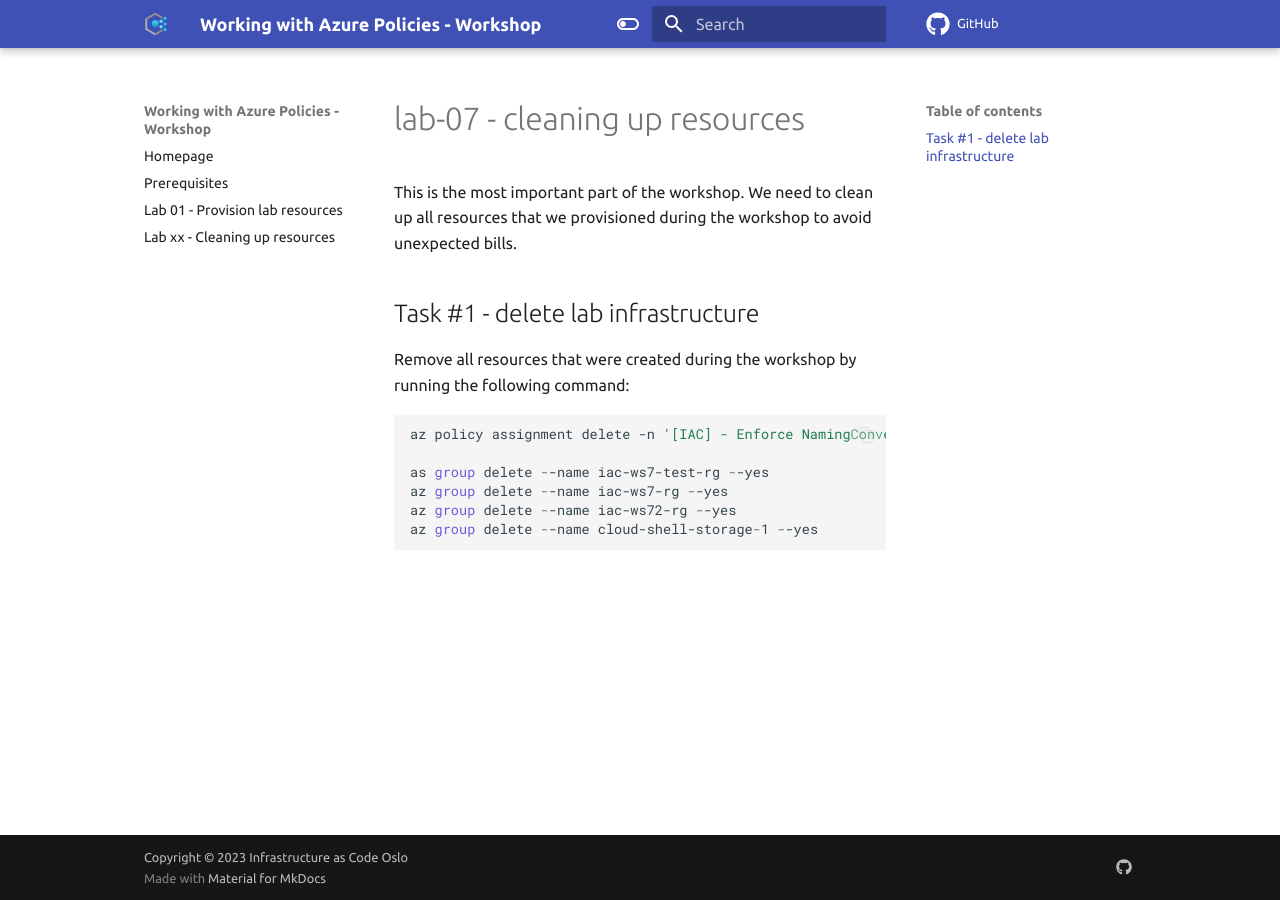
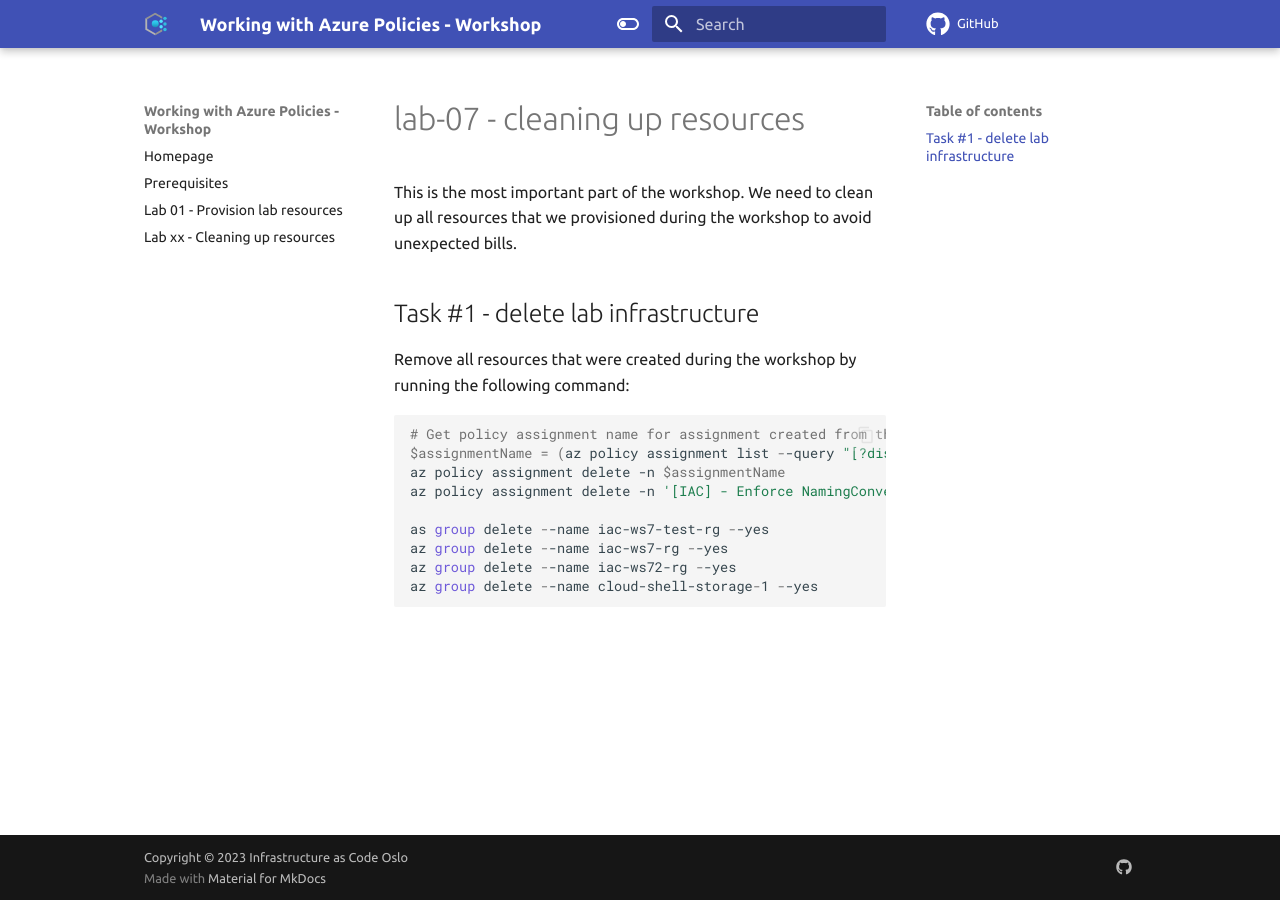
Before and after one commit to Infrastructure-AsCode/azure-policy-101, an MkDocs documentation site: the page built from docs/labs/lab-07/index.md, in a window 1280 px wide. Built offline with MkDocs 1.6.1 and Material for MkDocs 9.7.7, drawn with Linux system fonts in a browser that asks for light colours; comment, search, counter and statistics services are not loaded.

Commit message:
lab-02 - WIP

````diff
--- a/docs/labs/lab-07/index.md
+++ b/docs/labs/lab-07/index.md
@@ -7,6 +7,9 @@ This is the most important part of the workshop. We need to clean up all resourc
 Remove all resources that were created during the workshop by running the following command:
 
 ```powershell
+# Get policy assignment name for assignment created from the portal
+$assignmentName = (az policy assignment list --query "[?displayName=='[IAC] - Require a IAC-Department tag on resource groups'].name" -otsv)
+az policy assignment delete -n $assignmentName
 az policy assignment delete -n '[IAC] - Enforce NamingConvention for ResourceGroups'
 
 as group delete --name iac-ws7-test-rg --yes
````
